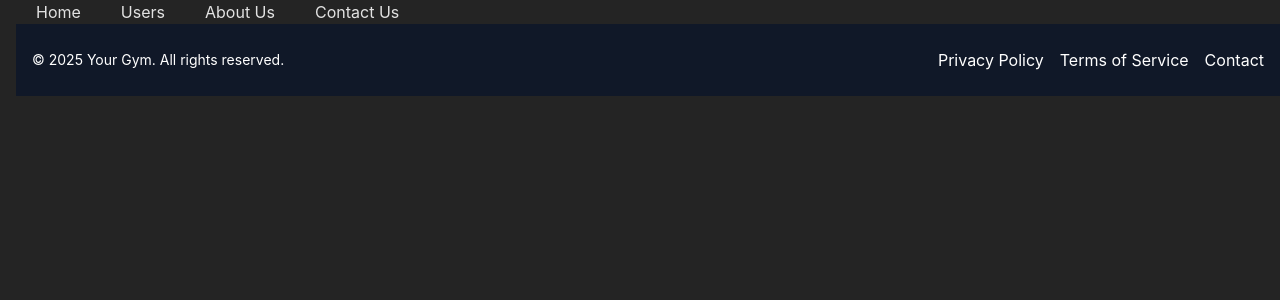
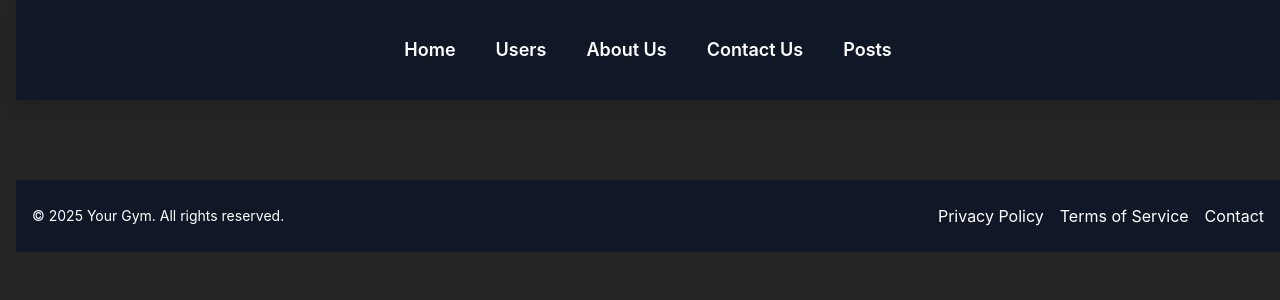
Before and after one commit to antnose/Programming-Hero-Module-45, a React (Vite) app: page / in a window 1280 px wide. Shown: the top 300 px of the page. Built offline with nearby package versions, Linux system fonts and the light colour scheme.

Commit message:
complete 6th video of module 45

```diff
--- a/src/Components/Header/Header.jsx
+++ b/src/Components/Header/Header.jsx
@@ -4,12 +4,35 @@ import "./Header.css";
 const Header = () => {
   return (
     <>
-      <nav>
-        <ul>
-          <Link to="/">Home</Link>
-          <Link to="/users">Users</Link>
-          <Link to="/about">About Us</Link>
-          <Link to="/contact">Contact Us</Link>
+      <nav className="bg-gray-900 text-white p-4 shadow-lg mb-20">
+        <ul className="flex justify-center space-x-6 text-lg font-semibold">
+          <Link to="/" className="hover:text-blue-400 transition duration-300">
+            Home
+          </Link>
+          <Link
+            to="/users"
+            className="hover:text-blue-400 transition duration-300"
+          >
+            Users
+          </Link>
+          <Link
+            to="/about"
+            className="hover:text-blue-400 transition duration-300"
+          >
+            About Us
+          </Link>
+          <Link
+            to="/contact"
+            className="hover:text-blue-400 transition duration-300"
+          >
+            Contact Us
+          </Link>
+          <Link
+            to="/posts"
+            className="hover:text-blue-400 transition duration-300"
+          >
+            Posts
+          </Link>
         </ul>
       </nav>
     </>
--- /dev/null
+++ b/src/Components/Post/Post.jsx
@@ -0,0 +1,22 @@
+import { Link } from "react-router-dom";
+
+const Post = ({ post }) => {
+  const { id, title } = post;
+
+  return (
+    <div className="p-4 bg-gray-800 rounded-lg shadow-md border border-gray-700 hover:shadow-xl transition-all duration-300">
+      <h4 className="text-xl font-semibold text-blue-400 mb-2">
+        Post ID: {id}
+      </h4>
+      <p className="text-gray-300">{title}</p>
+      <Link
+        className="mt-3 inline-block bg-blue-600 text-white px-4 py-2 rounded-lg shadow-md hover:bg-blue-700 transition duration-300"
+        to={`/post/${id}`}
+      >
+        Post Details
+      </Link>
+    </div>
+  );
+};
+
+export default Post;
--- /dev/null
+++ b/src/Components/PostDetails/PostDetails.jsx
@@ -0,0 +1,15 @@
+import { useLoaderData } from "react-router-dom";
+
+const PostDetails = () => {
+  const post = useLoaderData();
+  const { body, title } = post;
+
+  return (
+    <div className="max-w-2xl mx-auto p-6 bg-gray-900 text-white rounded-lg shadow-lg border border-gray-700 mb-100">
+      <h2 className="text-3xl font-bold text-blue-400 mb-4">{title}</h2>
+      <p className="text-gray-300 leading-relaxed">{body}</p>
+    </div>
+  );
+};
+
+export default PostDetails;
--- /dev/null
+++ b/src/Components/Posts/Posts.jsx
@@ -0,0 +1,20 @@
+import { useLoaderData } from "react-router-dom";
+import Post from "../Post/Post";
+
+const Posts = () => {
+  const posts = useLoaderData();
+  return (
+    <div className="max-w-4xl mx-auto mt-10 p-6 bg-gray-900 text-white rounded-lg shadow-lg">
+      <h2 className="text-3xl font-bold mb-6 text-center text-blue-400">
+        Total Posts: {posts.length}
+      </h2>
+      <div className="grid grid-cols-1 sm:grid-cols-2 gap-6">
+        {posts.map((post) => (
+          <Post post={post} key={post.id} />
+        ))}
+      </div>
+    </div>
+  );
+};
+
+export default Posts;
--- a/src/Components/UserDetails/UserDetails.jsx
+++ b/src/Components/UserDetails/UserDetails.jsx
@@ -3,6 +3,7 @@ import { useLoaderData } from "react-router-dom";
 const UserDetails = () => {
   const user = useLoaderData();
   const { name, website } = user;
+
   return (
     <div className="max-w-lg mx-auto mt-10 p-6 bg-gray-900 text-white rounded-lg shadow-lg mb-100">
       <h2 className="text-3xl font-bold border-b pb-2 mb-4">
--- a/src/main.jsx
+++ b/src/main.jsx
@@ -8,6 +8,8 @@ import About from "./Components/About/About.jsx";
 import Contact from "./Components/Contact/Contact.jsx";
 import Users from "./Components/Users/Users.jsx";
 import UserDetails from "./Components/UserDetails/UserDetails.jsx";
+import Posts from "./Components/Posts/Posts.jsx";
+import PostDetails from "./Components/PostDetails/PostDetails.jsx";
 
 const router = createBrowserRouter([
   {
@@ -33,6 +35,17 @@ const router = createBrowserRouter([
           fetch(`https://jsonplaceholder.typicode.com/users/${params.userId}`),
         element: <UserDetails />,
       },
+      {
+        path: "/posts",
+        loader: () => fetch(`https://jsonplaceholder.typicode.com/posts`),
+        element: <Posts />,
+      },
+      {
+        path: "/post/:id",
+        loader: ({ params }) =>
+          fetch(`https://jsonplaceholder.typicode.com/posts/${params.id}`),
+        element: <PostDetails />,
+      },
     ],
   },
 ]);
```
